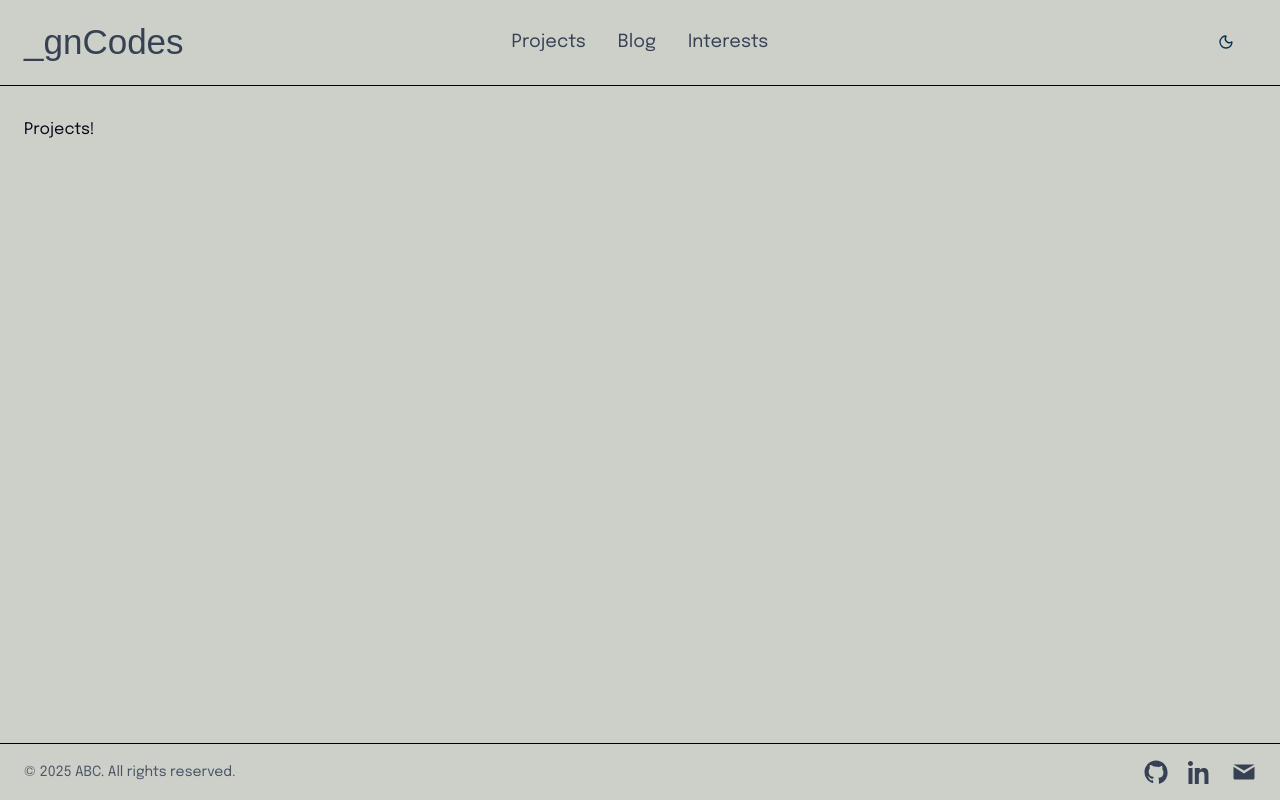
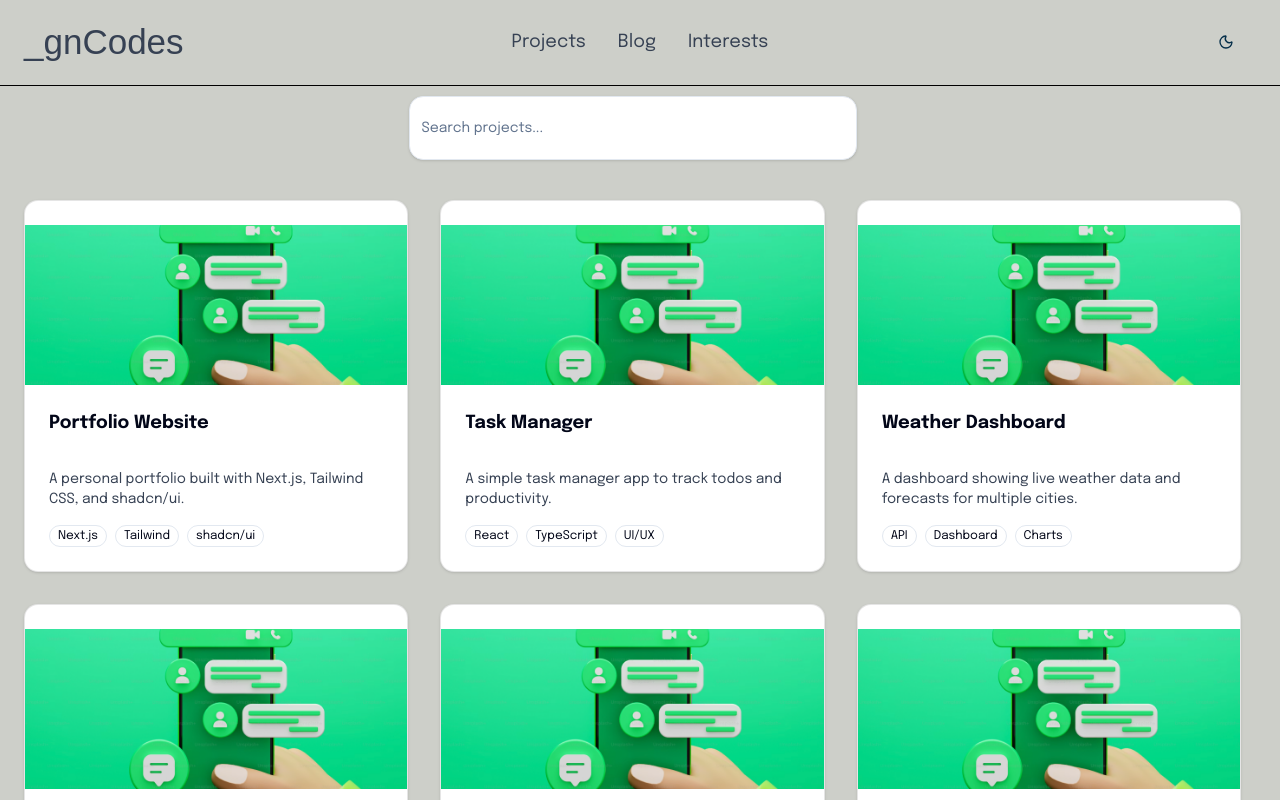
Before and after one commit to GouriNK/portfolio, a Next.js app: page /projects in a window 1280 px wide. Shown: the top 800 px of the page. Built offline with nearby package versions, Linux system fonts and the light colour scheme; a web font is replaced by a local one.

Commit message:
Added dummy projects page

```diff
--- a/app/globals.css
+++ b/app/globals.css
@@ -1,5 +1,10 @@
 @import "tailwindcss";
 @import "tw-animate-css";
+
+html {
+  /* reserve gutter for scrollbar */
+  scrollbar-gutter: stable;
+}
 
 @custom-variant dark (&:is(.dark *));
 
--- a/app/layout.tsx
+++ b/app/layout.tsx
@@ -25,7 +25,7 @@ export default function RootLayout({
       <body className={`${epilogue.className} min-h-screen flex flex-col bg-[var(--color-light-base)] dark:bg-black`}>
         <Providers>
           <Header/>
-          <main className="container mx-auto px-6 py-8 flex-1">{children}</main>
+          <main className="container mx-auto px-6 py-8 flex-1 pt-24">{children}</main>
           <Footer/>
         </Providers>
       </body>
--- a/app/projects/page.tsx
+++ b/app/projects/page.tsx
@@ -1,5 +1,191 @@
-export default async function ProjectsPage() {
-    return(
-        <div>Projects!</div>
-    )
+'use client';
+
+import { Input } from "@/components/ui/input";
+import { useState, useMemo } from "react";
+import Image from "next/image";
+import { Card, CardContent, CardHeader, CardTitle } from "@/components/ui/card";
+import { Badge } from "@/components/ui/badge";
+
+type Project = {
+  id: number;
+  title: string;
+  description: string;
+  thumbnail: string;
+  tags: string[];
+};
+
+const projects: Project[] = [
+  {
+    id: 1,
+    title: "Portfolio Website",
+    description:
+      "A personal portfolio built with Next.js, Tailwind CSS, and shadcn/ui.",
+    thumbnail: "/assets/dummy-project.png",
+    tags: ["Next.js", "Tailwind", "shadcn/ui"],
+  },
+  {
+    id: 2,
+    title: "Task Manager",
+    description:
+      "A simple task manager app to track todos and productivity.",
+    thumbnail: "/assets/dummy-project.png",
+    tags: ["React", "TypeScript", "UI/UX"],
+  },
+  {
+    id: 3,
+    title: "Weather Dashboard",
+    description:
+      "A dashboard showing live weather data and forecasts for multiple cities.",
+    thumbnail: "/assets/dummy-project.png",
+    tags: ["API", "Dashboard", "Charts"],
+  },
+  {
+    id: 4,
+    title: "E-commerce Store",
+    description:
+      "A minimal e-commerce storefront with product listing and cart.",
+    thumbnail: "/assets/dummy-project.png",
+    tags: ["E-commerce", "Next.js", "Stripe"],
+  },
+  {
+    id: 5,
+    title: "Blog Platform",
+    description:
+      "A markdown-based blog platform with categories and search.",
+    thumbnail: "/assets/dummy-project.png",
+    tags: ["Content", "MDX", "SEO"],
+  },
+  {
+    id: 6,
+    title: "Analytics Overview",
+    description:
+      "An analytics overview page showing key KPIs and charts.",
+    thumbnail: "/assets/dummy-project.png",
+    tags: ["Analytics", "Dashboard", "Charts"],
+  },
+  {
+    id: 12,
+    title: "Portfolio Website",
+    description:
+      "A personal portfolio built with Next.js, Tailwind CSS, and shadcn/ui.",
+    thumbnail: "/assets/dummy-project.png",
+    tags: ["Next.js", "Tailwind", "shadcn/ui"],
+  },
+  {
+    id: 22,
+    title: "Task Manager",
+    description:
+      "A simple task manager app to track todos and productivity.",
+    thumbnail: "/assets/dummy-project.png",
+    tags: ["React", "TypeScript", "UI/UX"],
+  },
+  {
+    id: 32,
+    title: "Weather Dashboard",
+    description:
+      "A dashboard showing live weather data and forecasts for multiple cities.",
+    thumbnail: "/assets/dummy-project.png",
+    tags: ["API", "Dashboard", "Charts"],
+  },
+  {
+    id: 42,
+    title: "E-commerce Store",
+    description:
+      "A minimal e-commerce storefront with product listing and cart.",
+    thumbnail: "/assets/dummy-project.png",
+    tags: ["E-commerce", "Next.js", "Stripe"],
+  },
+  {
+    id: 52,
+    title: "Blog Platform",
+    description:
+      "A markdown-based blog platform with categories and search.",
+    thumbnail: "/assets/dummy-project.png",
+    tags: ["Content", "MDX", "SEO"],
+  },
+  {
+    id: 62,
+    title: "Analytics Overview",
+    description:
+      "An analytics overview page showing key KPIs and charts.",
+    thumbnail: "/assets/dummy-project.png",
+    tags: ["Analytics", "Dashboard", "Charts"],
+  },
+];
+
+export default function ProjectsPage() {
+
+  const [query, setQuery] = useState("");
+
+  const filteredProjects = useMemo(() => {
+    const q = query.toLowerCase().trim();
+    if (!q) return projects;
+
+    return projects.filter((project) => {
+      const inTitle = project.title.toLowerCase().includes(q);
+      const inDescription = project.description.toLowerCase().includes(q);
+      const inTags = project.tags.some((tag) =>
+        tag.toLowerCase().includes(q)
+      );
+      return inTitle || inDescription || inTags;
+    });
+  }, [query]);
+    return (
+    <section className="container mx-auto space-y-10">
+      <div className="flex justify-center">
+        <div className="w-full max-w-md">
+          <Input
+            type="text"
+            placeholder="Search projects..."
+            value={query}
+            onChange={(e) => setQuery(e.target.value)}
+            className="h-16 rounded-xl bg-white dark:bg-neutral-900 shadow-sm"
+          />
+        </div>
+      </div>
+
+      <div className="grid grid-cols-1 md:grid-cols-2 lg:grid-cols-3 gap-8">
+        {filteredProjects.map((project) => (
+          <Card
+            key={project.id}
+            className="flex flex-col overflow-hidden border border-black/10 dark:border-[#CDCFC9]/30"
+          >
+            <div className="relative h-40 w-full">
+              <Image
+                src={project.thumbnail}
+                alt={project.title}
+                fill
+                className="object-cover"
+              />
+            </div>
+
+            <CardHeader>
+              <CardTitle className="text-lg">{project.title}</CardTitle>
+            </CardHeader>
+
+            <CardContent className="flex flex-col gap-4 flex-1">
+              <p className="text-sm text-gray-700 dark:text-gray-300">
+                {project.description}
+              </p>
+
+              {/* Tags */}
+              <div className="mt-auto flex flex-wrap gap-2">
+                {project.tags.map((tag) => (
+                  <Badge key={tag} variant="outline" className="text-xs">
+                    {tag}
+                  </Badge>
+                ))}
+              </div>
+            </CardContent>
+          </Card>
+        ))}
+
+        {filteredProjects.length === 0 && (
+          <p className="col-span-full text-center text-sm text-gray-600 dark:text-gray-400">
+            No projects found for “{query}”.
+          </p>
+        )}
+      </div>
+    </section>
+  );
 }
--- a/components/header.tsx
+++ b/components/header.tsx
@@ -26,7 +26,7 @@ export default function Header() {
   const homeLink = navItems[0];
   const centerLinks = navItems.slice(1);
   return (
-    <header className="w-full border-b border-black dark:border-[var(--color-light-base)]">
+    <header className="fixed top-0 left-0 right-0 z-50 w-full border-b border-black dark:border-[var(--color-light-base)] bg-[#CDCFC9] dark:bg-black">
       <div className="container mx-auto flex items-center justify-between py-4 px-6">
         <div className="flex-1">
           <Link
--- /dev/null
+++ b/components/ui/badge.tsx
@@ -0,0 +1,46 @@
+import * as React from "react"
+import { Slot } from "@radix-ui/react-slot"
+import { cva, type VariantProps } from "class-variance-authority"
+
+import { cn } from "@/lib/utils"
+
+const badgeVariants = cva(
+  "inline-flex items-center justify-center rounded-full border px-2 py-0.5 text-xs font-medium w-fit whitespace-nowrap shrink-0 [&>svg]:size-3 gap-1 [&>svg]:pointer-events-none focus-visible:border-ring focus-visible:ring-ring/50 focus-visible:ring-[3px] aria-invalid:ring-destructive/20 dark:aria-invalid:ring-destructive/40 aria-invalid:border-destructive transition-[color,box-shadow] overflow-hidden",
+  {
+    variants: {
+      variant: {
+        default:
+          "border-transparent bg-primary text-primary-foreground [a&]:hover:bg-primary/90",
+        secondary:
+          "border-transparent bg-secondary text-secondary-foreground [a&]:hover:bg-secondary/90",
+        destructive:
+          "border-transparent bg-destructive text-white [a&]:hover:bg-destructive/90 focus-visible:ring-destructive/20 dark:focus-visible:ring-destructive/40 dark:bg-destructive/60",
+        outline:
+          "text-foreground [a&]:hover:bg-accent [a&]:hover:text-accent-foreground",
+      },
+    },
+    defaultVariants: {
+      variant: "default",
+    },
+  }
+)
+
+function Badge({
+  className,
+  variant,
+  asChild = false,
+  ...props
+}: React.ComponentProps<"span"> &
+  VariantProps<typeof badgeVariants> & { asChild?: boolean }) {
+  const Comp = asChild ? Slot : "span"
+
+  return (
+    <Comp
+      data-slot="badge"
+      className={cn(badgeVariants({ variant }), className)}
+      {...props}
+    />
+  )
+}
+
+export { Badge, badgeVariants }
--- /dev/null
+++ b/components/ui/card.tsx
@@ -0,0 +1,92 @@
+import * as React from "react"
+
+import { cn } from "@/lib/utils"
+
+function Card({ className, ...props }: React.ComponentProps<"div">) {
+  return (
+    <div
+      data-slot="card"
+      className={cn(
+        "bg-card text-card-foreground flex flex-col gap-6 rounded-xl border py-6 shadow-sm",
+        className
+      )}
+      {...props}
+    />
+  )
+}
+
+function CardHeader({ className, ...props }: React.ComponentProps<"div">) {
+  return (
+    <div
+      data-slot="card-header"
+      className={cn(
+        "@container/card-header grid auto-rows-min grid-rows-[auto_auto] items-start gap-2 px-6 has-data-[slot=card-action]:grid-cols-[1fr_auto] [.border-b]:pb-6",
+        className
+      )}
+      {...props}
+    />
+  )
+}
+
+function CardTitle({ className, ...props }: React.ComponentProps<"div">) {
+  return (
+    <div
+      data-slot="card-title"
+      className={cn("leading-none font-semibold", className)}
+      {...props}
+    />
+  )
+}
+
+function CardDescription({ className, ...props }: React.ComponentProps<"div">) {
+  return (
+    <div
+      data-slot="card-description"
+      className={cn("text-muted-foreground text-sm", className)}
+      {...props}
+    />
+  )
+}
+
+function CardAction({ className, ...props }: React.ComponentProps<"div">) {
+  return (
+    <div
+      data-slot="card-action"
+      className={cn(
+        "col-start-2 row-span-2 row-start-1 self-start justify-self-end",
+        className
+      )}
+      {...props}
+    />
+  )
+}
+
+function CardContent({ className, ...props }: React.ComponentProps<"div">) {
+  return (
+    <div
+      data-slot="card-content"
+      className={cn("px-6", className)}
+      {...props}
+    />
+  )
+}
+
+function CardFooter({ className, ...props }: React.ComponentProps<"div">) {
+  return (
+    <div
+      data-slot="card-footer"
+      className={cn("flex items-center px-6 [.border-t]:pt-6", className)}
+      {...props}
+    />
+  )
+}
+
+export {
+  Card,
+  CardHeader,
+  CardFooter,
+  CardTitle,
+  CardAction,
+  CardDescription,
+  CardContent,
+}
```
Also changed, not shown: public/assets/dummy-project.png (added).
